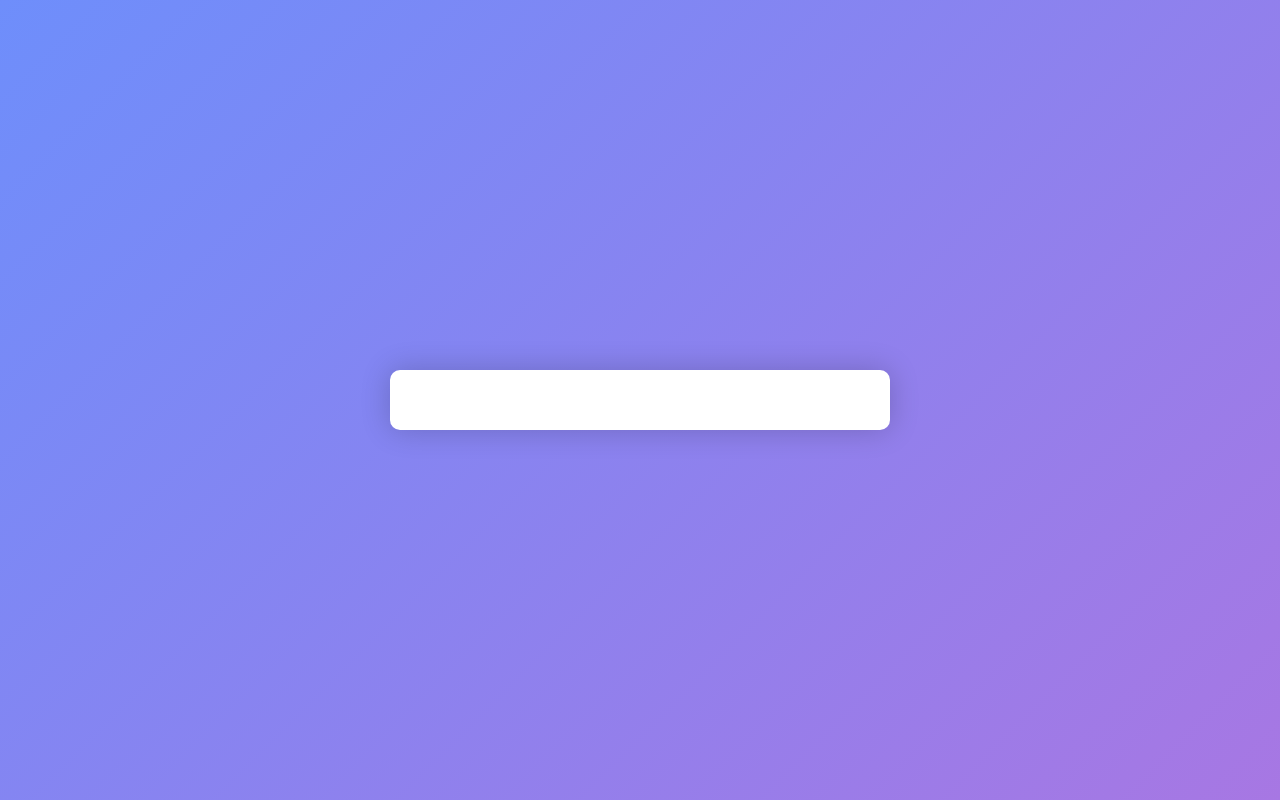
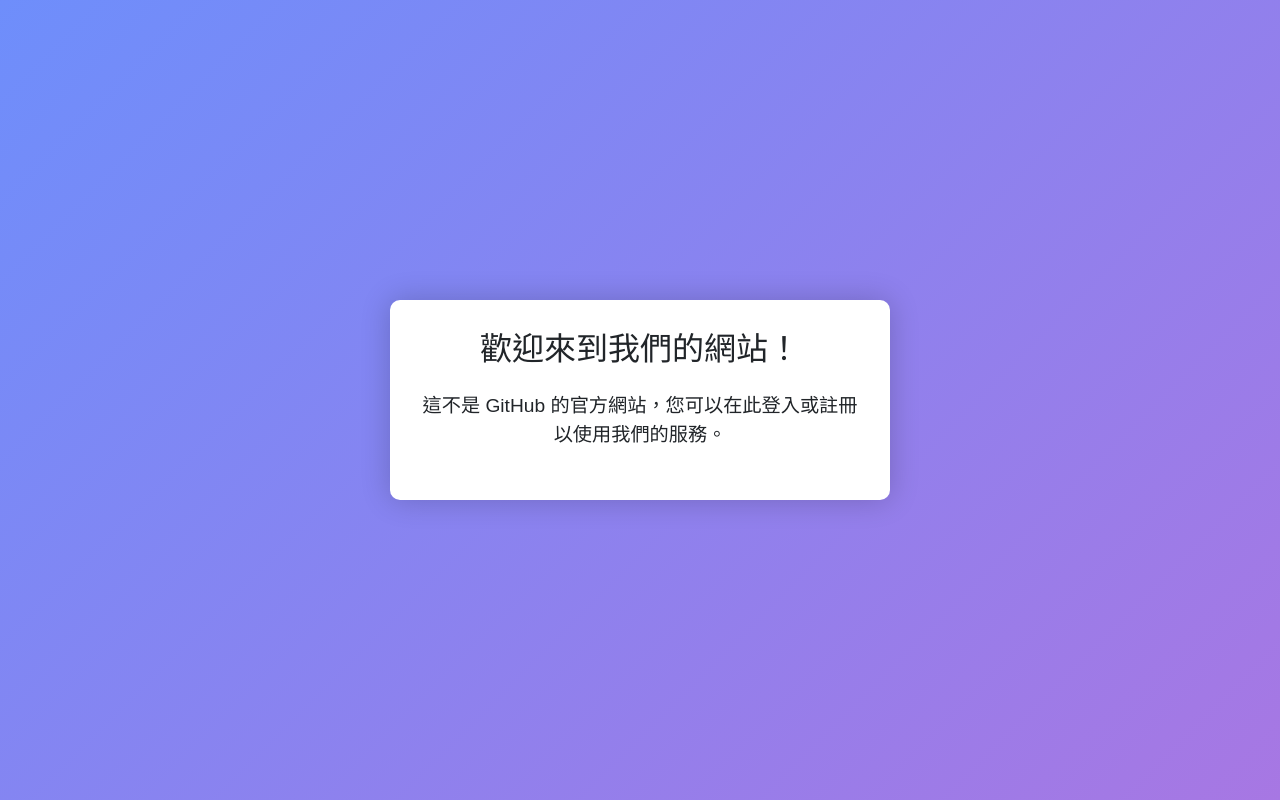
Before and after one commit to oinktech/Github-hub, a Flask app: page / in a window 1280 px wide. Run offline with Flask 3, Linux system fonts and the light colour scheme; some libraries are stand-ins or nearby versions.

Commit message:
Update index.html

```diff
--- a/templates/index.html
+++ b/templates/index.html
@@ -1,4 +1,3 @@
-<!-- templates/index.html -->
 <!DOCTYPE html>
 <html lang="zh-Hant">
 <head>
@@ -21,6 +20,7 @@
             display: flex;
             align-items: center;
             justify-content: center;
+            overflow: hidden; /* 防止滾動 */
         }
         .container {
             max-width: 500px;
@@ -63,11 +63,20 @@
         .switch-form:hover {
             text-decoration: underline;
         }
+        /* 新增的樣式 */
+        .intro-text {
+            text-align: center;
+            margin-bottom: 20px;
+            font-size: 1.2em;
+        }
     </style>
 </head>
 <body>
 
 <div class="container animate__animated animate__fadeIn">
+    <h2 class="text-center mb-4">歡迎來到我們的網站！</h2>
+    <p class="intro-text">這不是 GitHub 的官方網站，您可以在此登入或註冊以使用我們的服務。</p>
+
     <div class="form-container">
         {% with messages = get_flashed_messages(with_categories=true) %}
         {% if messages %}
```
